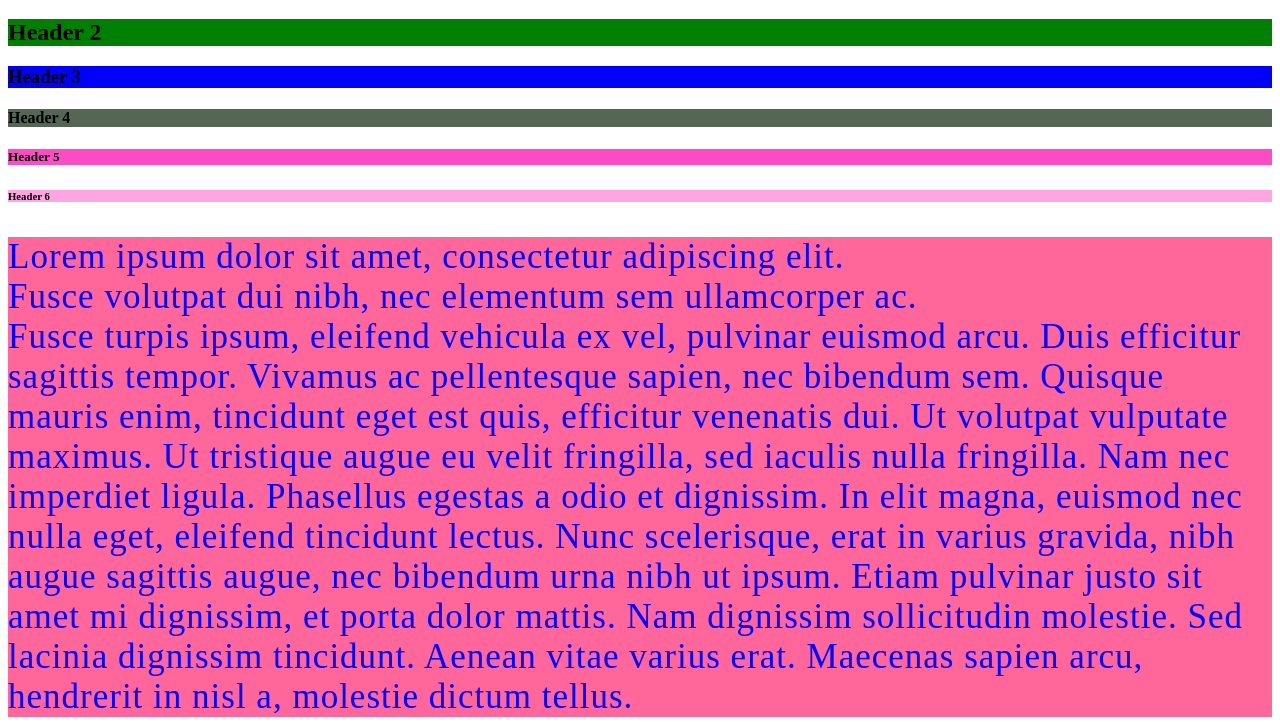
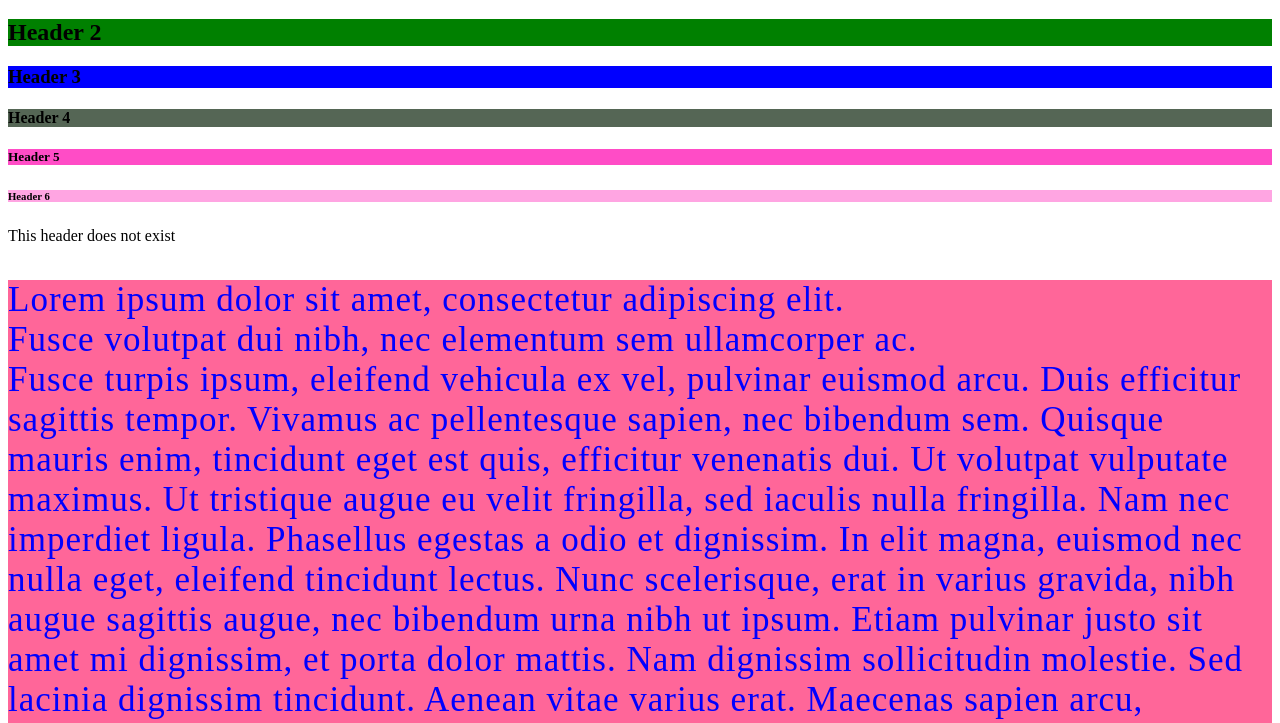
Before and after one commit to kalyaniuniversity/web-based-dbms, a plain HTML site: page index.html in a window 1280 px wide. Shown: the part 61-784 px from the top of the page. Drawn offline with Linux system fonts and the light colour scheme.

Commit message:
add h7 element

```diff
--- a/index.html
+++ b/index.html
@@ -16,6 +16,8 @@
         <h4 style="background-color: #556655;">Header 4</h4>
         <h5 style="background-color: rgb(255, 76, 198);">Header 5</h5>
         <h6 style="background-color: rgba(255, 76, 198, 0.5);">Header 6</h6>
+
+        <h7>This header does not exist</h7>
 
         <!--
             RGB
```
